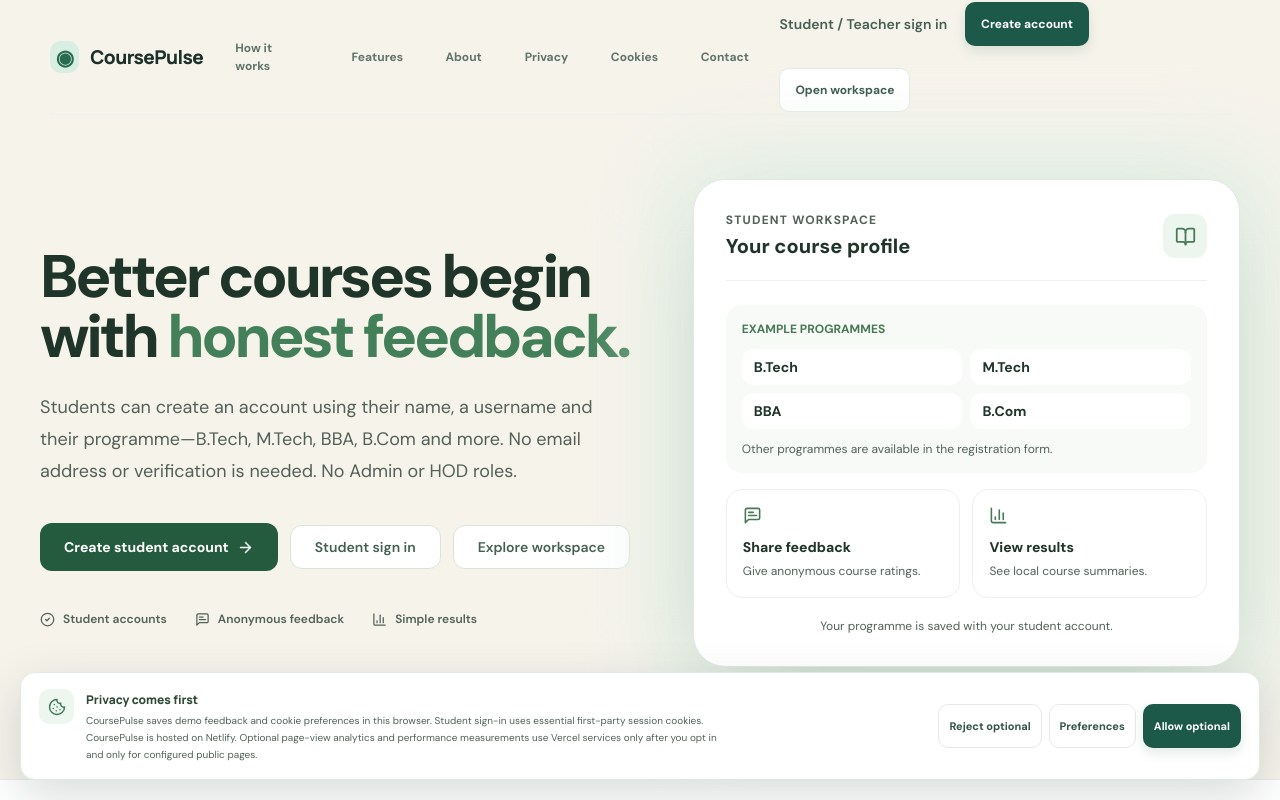
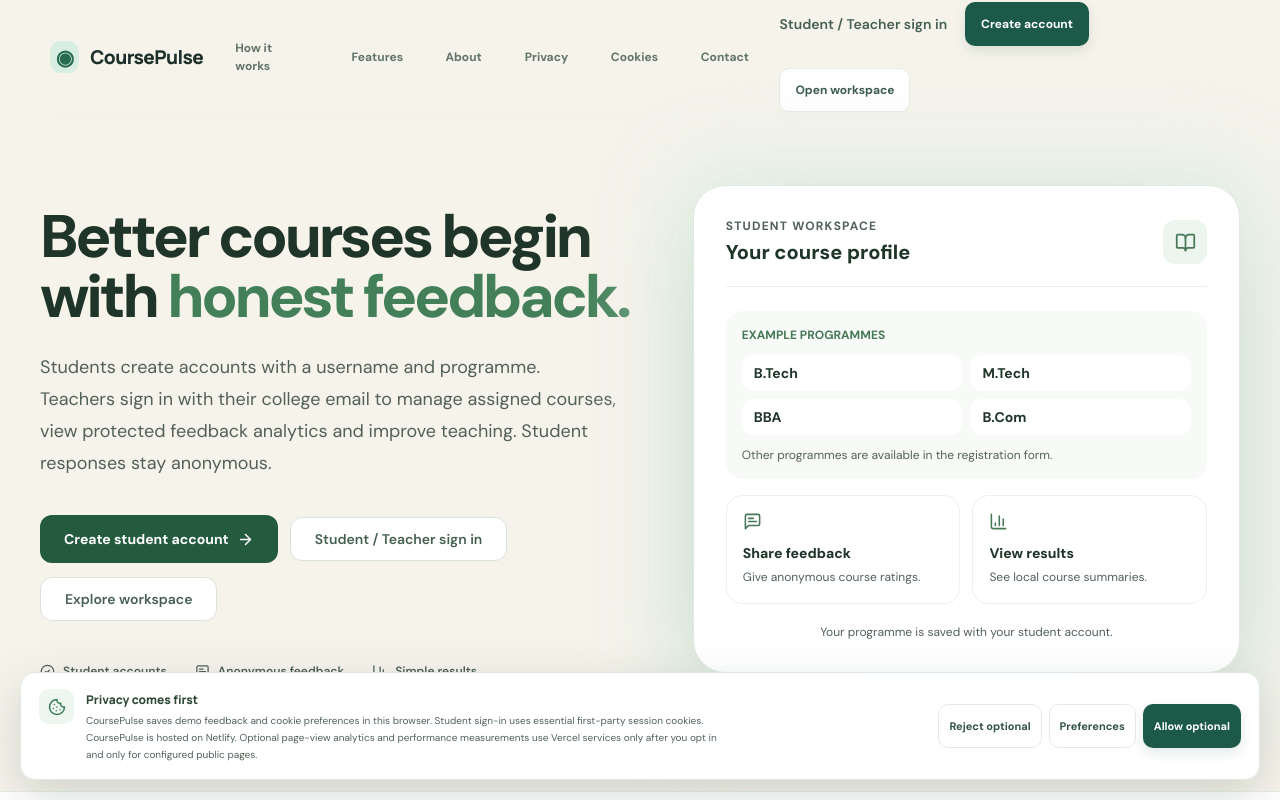
Before and after one commit to akashsharmapb09-cpu/coursePulse.site, a Next.js app: page / in a window 1280 px wide. Shown: the top 800 px of the page. Built offline with nearby package versions, Linux system fonts and the light colour scheme; no server answers.

Commit message:
Clarify Student and Teacher access on public pages

```diff
--- a/app/login/page.tsx
+++ b/app/login/page.tsx
@@ -6,8 +6,8 @@ import { createClient } from '@/lib/supabase/server';
 
 export const dynamic = 'force-dynamic';
 export const metadata: Metadata = {
-  title: 'Student sign in',
-  description: 'Sign in to your CoursePulse student account using a username and password.',
+  title: 'Student & Teacher sign in',
+  description: 'Students sign in with a username and Teachers sign in with their college email and password.',
   robots: { index: false, follow: false }
 };
 
@@ -19,8 +19,8 @@ export default async function LoginPage() {
   return <main className="auth-shell">
     <section className="auth-art">
       <a className="brand brand-light" href="/"><span className="brand-mark"><Activity size={19}/></span> CoursePulse</a>
-      <div className="art-copy"><span className="eyebrow">WELCOME BACK</span><h1>Keep your learning conversation going.</h1><p>Sign in with the username and password you used to create your student account. No email address is needed.</p></div>
-      <div className="art-footer"><span>Private student access.</span><span>Student accounts only.</span></div>
+      <div className="art-copy"><span className="eyebrow">WELCOME BACK</span><h1>Keep your learning conversation going.</h1><p>Students sign in with their username and password. Teachers sign in with their college email and password.</p></div>
+      <div className="art-footer"><span>Private student access.</span><span>Student & Teacher access.</span></div>
     </section>
     <section className="auth-panel"><StudentAuthForm mode="signin"/></section>
   </main>;
--- a/app/page.tsx
+++ b/app/page.tsx
@@ -4,7 +4,7 @@ import { ArrowRight, BarChart3, BookOpen, CheckCircle2, MessageSquareText, Star
 
 export const metadata = {
   title: 'CoursePulse | College course feedback',
-  description: 'Create a student account with your name, username and programme, then share anonymous course feedback. No email required. No Admin or HOD roles.',
+  description: 'CoursePulse is a single-college course feedback portal. Students sign up with a username; Teachers sign in with their college email and review privacy-protected feedback analytics.',
   alternates: { canonical: '/' }
 };
 
@@ -14,8 +14,8 @@ export default function Home() {
     <section className="mx-auto grid max-w-7xl items-center gap-12 px-6 pb-20 pt-10 lg:grid-cols-[1.05fr_.95fr] lg:px-10 lg:pb-28 lg:pt-16">
       <div>
         <h1 className="mt-7 max-w-2xl text-5xl font-extrabold leading-[1.08] tracking-[-.055em] sm:text-6xl">Better courses begin with <span className="text-[#43805a]">honest feedback.</span></h1>
-        <p className="mt-6 max-w-xl text-lg leading-8 text-[#526158]">Students can create an account using their name, a username and their programme—B.Tech, M.Tech, BBA, B.Com and more. No email address or verification is needed. No Admin or HOD roles.</p>
-        <div className="mt-9 flex flex-wrap gap-3"><Link href="/signup" className="inline-flex items-center gap-2 rounded-xl bg-[#245b3e] px-6 py-3.5 text-sm font-bold text-white">Create student account <ArrowRight size={17}/></Link><Link href="/login" className="rounded-xl border border-[#d8e4da] bg-white px-6 py-3.5 text-sm font-semibold text-[#456052]">Student sign in</Link><Link href="/dashboard" className="rounded-xl border border-[#d8e4da] bg-white px-6 py-3.5 text-sm font-semibold text-[#456052]">Explore workspace</Link></div>
+        <p className="mt-6 max-w-xl text-lg leading-8 text-[#526158]">Students create accounts with a username and programme. Teachers sign in with their college email to manage assigned courses, view protected feedback analytics and improve teaching. Student responses stay anonymous.</p>
+        <div className="mt-9 flex flex-wrap gap-3"><Link href="/signup" className="inline-flex items-center gap-2 rounded-xl bg-[#245b3e] px-6 py-3.5 text-sm font-bold text-white">Create student account <ArrowRight size={17}/></Link><Link href="/login" className="rounded-xl border border-[#d8e4da] bg-white px-6 py-3.5 text-sm font-semibold text-[#456052]">Student / Teacher sign in</Link><Link href="/dashboard" className="rounded-xl border border-[#d8e4da] bg-white px-6 py-3.5 text-sm font-semibold text-[#456052]">Explore workspace</Link></div>
         <div className="mt-10 flex flex-wrap gap-x-7 gap-y-3 text-xs font-semibold text-[#526158]"><span className="inline-flex items-center gap-2"><CheckCircle2 size={15}/>Student accounts</span><span className="inline-flex items-center gap-2"><MessageSquareText size={15}/>Anonymous feedback</span><span className="inline-flex items-center gap-2"><BarChart3 size={15}/>Simple results</span></div>
       </div>
       <div className="relative mx-auto w-full max-w-xl"><div className="absolute -inset-8 rounded-[3rem] bg-[#e4f0e6] blur-2xl"/><div className="relative rounded-[2rem] border border-[#e0e9e1] bg-white p-6 shadow-[0_30px_90px_-35px_rgba(31,76,49,.25)] sm:p-8">
```
